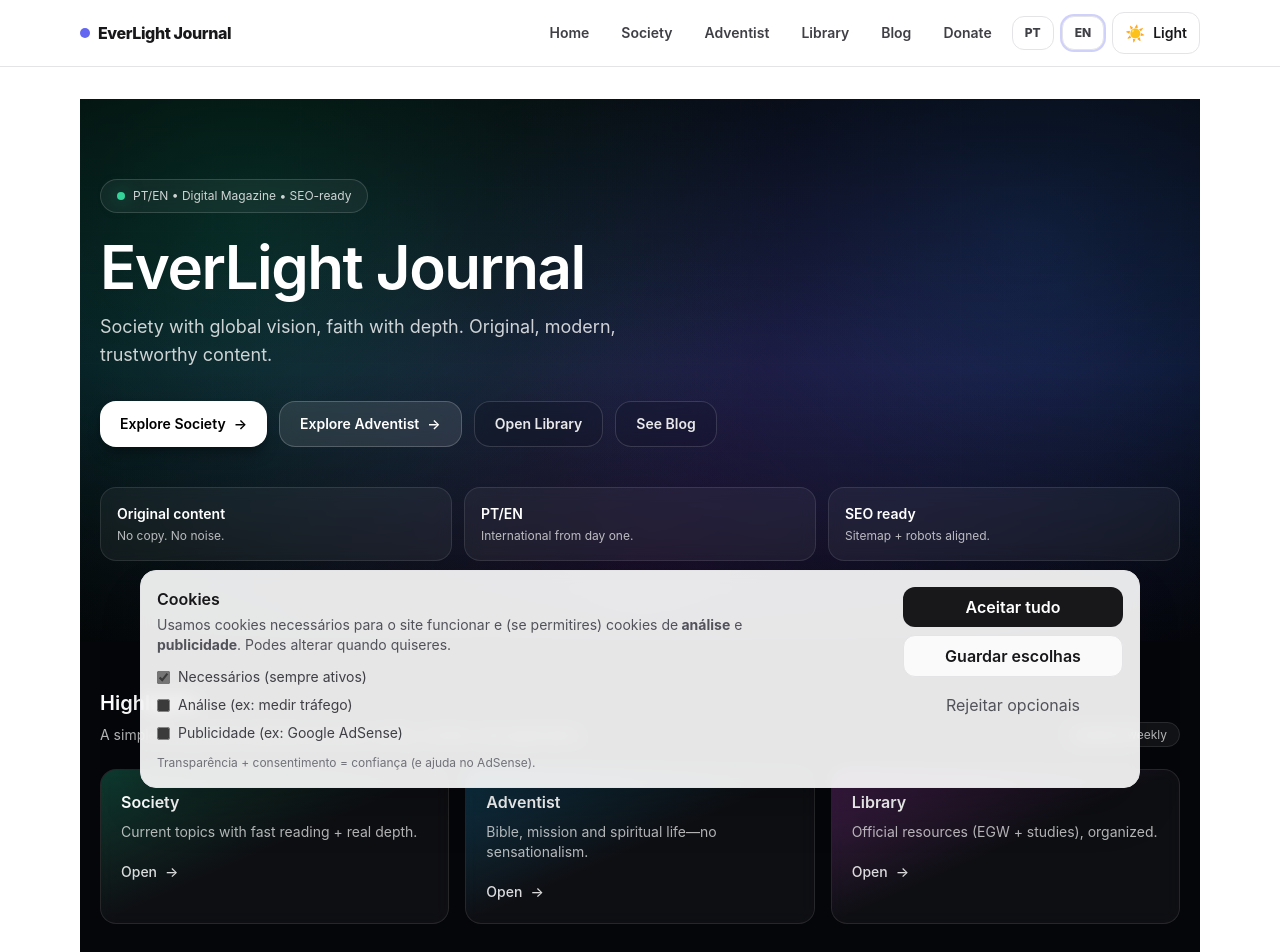
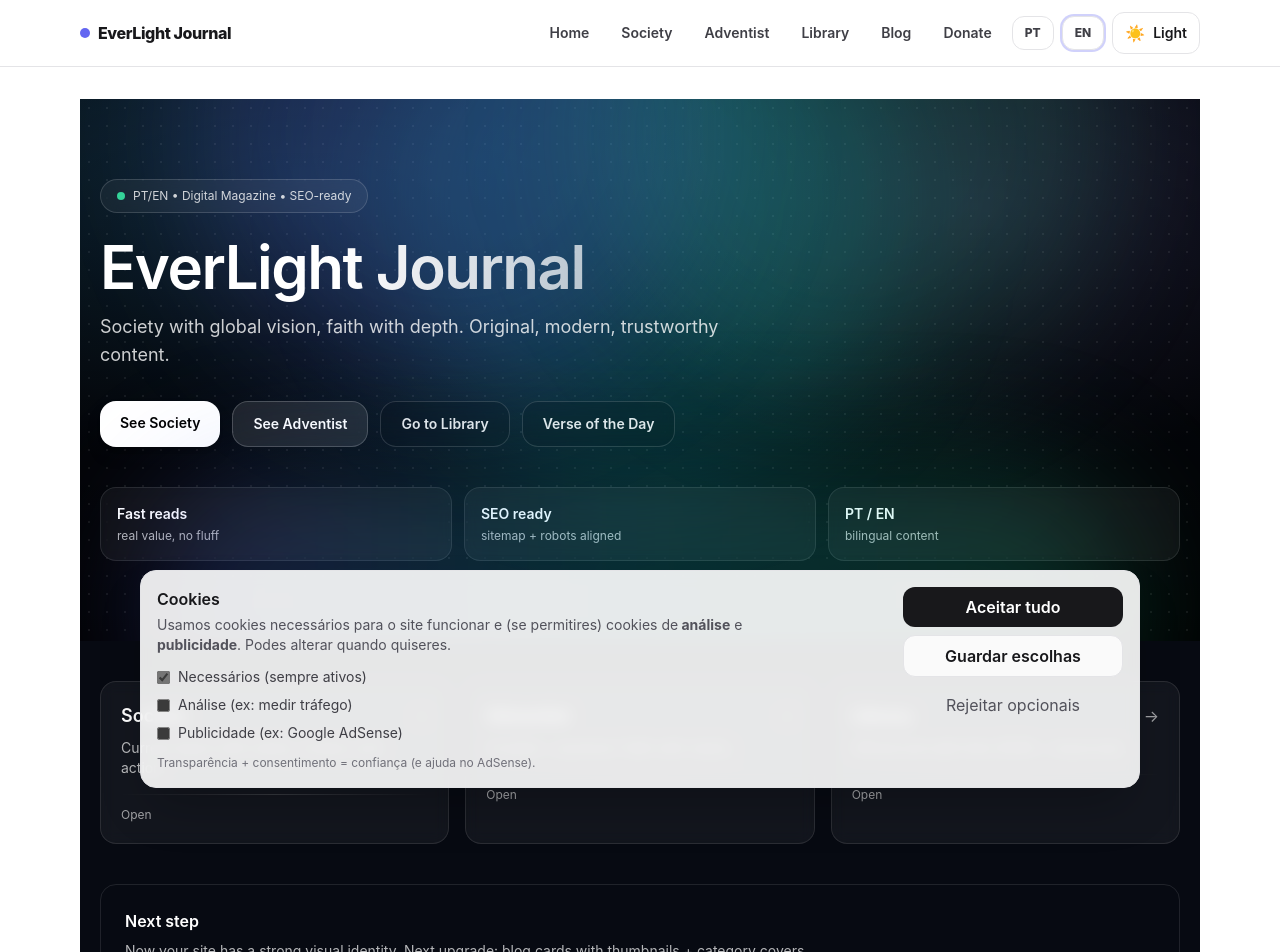
Before and after one commit to eliaslicojicacoma-spec/EverLight-Journal, a Next.js app: page /en in a window 1280 px wide. Shown: the top 952 px of the page. Built offline with nearby package versions, Linux system fonts and the light colour scheme.

Commit message:
Update page.tsx

```diff
--- a/src/app/[locale]/page.tsx
+++ b/src/app/[locale]/page.tsx
@@ -14,43 +14,35 @@ export default function HomePage({ params }: PageProps) {
     ? "Sociedade com visão global, fé com profundidade. Conteúdo original, moderno e confiável."
     : "Society with global vision, faith with depth. Original, modern, trustworthy content.";
 
-  const badge = isPT
-    ? "PT/EN • Revista Digital • SEO-ready"
-    : "PT/EN • Digital Magazine • SEO-ready";
-
-  const ctaPrimary = isPT ? "Explorar Society" : "Explore Society";
-  const ctaSecondary = isPT ? "Explorar Adventist" : "Explore Adventist";
-
   return (
-    <main className="min-h-screen bg-[#05060a] text-white">
+    <main className="min-h-screen bg-[#070A12] text-white">
       {/* HERO */}
       <section className="relative overflow-hidden">
-        {/* Deep base */}
-        <div className="absolute inset-0 bg-gradient-to-b from-[#05060a] via-[#070817] to-[#05060a]" />
+        {/* Background layers */}
+        <div className="absolute inset-0 bg-[radial-gradient(900px_500px_at_20%_15%,rgba(56,189,248,0.25),transparent_60%),radial-gradient(700px_500px_at_80%_20%,rgba(167,139,250,0.22),transparent_55%),radial-gradient(900px_600px_at_50%_90%,rgba(16,185,129,0.18),transparent_55%)]" />
+        <div className="absolute inset-0 bg-gradient-to-b from-black/20 via-black/45 to-black/90" />
+        <div className="absolute inset-0 opacity-[0.07] [background-image:radial-gradient(#ffffff_1px,transparent_1px)] [background-size:18px_18px]" />
 
-        {/* Aurora gradients (premium look) */}
-        <div className="absolute inset-0 opacity-90 [background-image:radial-gradient(900px_circle_at_15%_20%,rgba(16,185,129,0.30),transparent_60%),radial-gradient(900px_circle_at_85%_25%,rgba(59,130,246,0.28),transparent_60%),radial-gradient(900px_circle_at_50%_90%,rgba(168,85,247,0.22),transparent_65%)]" />
+        {/* Glow blobs */}
+        <div className="pointer-events-none absolute -top-40 left-1/2 h-[520px] w-[520px] -translate-x-1/2 rounded-full bg-cyan-400/20 blur-3xl" />
+        <div className="pointer-events-none absolute -top-56 left-[10%] h-[520px] w-[520px] rounded-full bg-indigo-500/20 blur-3xl" />
+        <div className="pointer-events-none absolute -top-56 right-[8%] h-[520px] w-[520px] rounded-full bg-emerald-400/15 blur-3xl" />
 
-        {/* Subtle grid */}
-        <div className="pointer-events-none absolute inset-0 opacity-[0.10] [background-image:linear-gradient(rgba(255,255,255,0.06)_1px,transparent_1px),linear-gradient(90deg,rgba(255,255,255,0.06)_1px,transparent_1px)] [background-size:44px_44px]" />
-
-        {/* Top vignette */}
-        <div className="absolute inset-0 bg-gradient-to-b from-black/40 via-transparent to-black/50" />
-
-        <div className="relative mx-auto max-w-6xl px-5 pb-14 pt-14 sm:pb-20 sm:pt-20">
+        <div className="relative mx-auto max-w-6xl px-5 py-16 sm:py-20">
           {/* Badge */}
           <div className="inline-flex items-center gap-2 rounded-full border border-white/15 bg-white/5 px-4 py-2 text-xs text-white/80 backdrop-blur">
-            <span className="h-2 w-2 rounded-full bg-emerald-400 shadow-[0_0_18px_rgba(16,185,129,0.65)]" />
-            {badge}
+            <span className="h-2 w-2 rounded-full bg-emerald-400" />
+            {isPT ? "PT/EN • Revista Digital • SEO-ready" : "PT/EN • Digital Magazine • SEO-ready"}
           </div>
 
           {/* Title */}
-          <h1 className="mt-6 text-balance text-4xl font-semibold tracking-tight sm:text-6xl">
-            {title}
+          <h1 className="mt-6 text-4xl font-semibold tracking-tight sm:text-5xl md:text-6xl">
+            <span className="bg-gradient-to-r from-white via-white to-white/70 bg-clip-text text-transparent">
+              {title}
+            </span>
           </h1>
 
-          {/* Subtitle */}
-          <p className="mt-4 max-w-2xl text-pretty text-base leading-relaxed text-white/80 sm:text-lg">
+          <p className="mt-4 max-w-2xl text-base leading-relaxed text-white/80 sm:text-lg">
             {subtitle}
           </p>
 
@@ -58,153 +50,101 @@ export default function HomePage({ params }: PageProps) {
           <div className="mt-8 flex flex-wrap gap-3">
             <Link
               href={`/${locale}/society`}
-              className="group inline-flex items-center justify-center gap-2 rounded-2xl bg-white px-5 py-3 text-sm font-semibold text-black shadow-lg shadow-black/30 transition hover:opacity-95"
+              className="rounded-2xl bg-white px-5 py-3 text-sm font-semibold text-black shadow-lg shadow-black/30 transition hover:opacity-90"
             >
-              {ctaPrimary}
-              <span className="transition group-hover:translate-x-0.5">→</span>
+              {isPT ? "Ver Society" : "See Society"}
             </Link>
 
             <Link
               href={`/${locale}/adventist`}
-              className="group inline-flex items-center justify-center gap-2 rounded-2xl border border-white/20 bg-white/10 px-5 py-3 text-sm font-semibold text-white backdrop-blur transition hover:bg-white/15"
+              className="rounded-2xl border border-white/20 bg-white/10 px-5 py-3 text-sm font-semibold text-white backdrop-blur transition hover:bg-white/15"
             >
-              {ctaSecondary}
-              <span className="transition group-hover:translate-x-0.5">→</span>
+              {isPT ? "Ver Adventist" : "See Adventist"}
             </Link>
 
             <Link
               href={`/${locale}/library`}
-              className="inline-flex items-center justify-center rounded-2xl border border-white/15 bg-black/10 px-5 py-3 text-sm font-semibold text-white/90 backdrop-blur transition hover:bg-white/10"
+              className="rounded-2xl border border-white/15 bg-black/10 px-5 py-3 text-sm font-semibold text-white/90 backdrop-blur transition hover:bg-white/10"
             >
-              {isPT ? "Abrir Biblioteca" : "Open Library"}
+              {isPT ? "Ir para Biblioteca" : "Go to Library"}
             </Link>
 
             <Link
-              href={`/${locale}/blog`}
-              className="inline-flex items-center justify-center rounded-2xl border border-white/15 bg-black/10 px-5 py-3 text-sm font-semibold text-white/90 backdrop-blur transition hover:bg-white/10"
+              href={`/${locale}/verse-of-day`}
+              className="rounded-2xl border border-white/15 bg-black/10 px-5 py-3 text-sm font-semibold text-white/90 backdrop-blur transition hover:bg-white/10"
             >
-              {isPT ? "Ver Blog" : "See Blog"}
+              {isPT ? "Versículo do Dia" : "Verse of the Day"}
             </Link>
           </div>
 
           {/* Mini stats */}
           <div className="mt-10 grid gap-3 sm:grid-cols-3">
             {[
-              {
-                t: isPT ? "Conteúdo original" : "Original content",
-                d: isPT ? "Sem cópia. Sem ruído." : "No copy. No noise.",
-              },
-              {
-                t: isPT ? "PT/EN" : "PT/EN",
-                d: isPT ? "Internacional desde o início." : "International from day one.",
-              },
-              {
-                t: isPT ? "SEO pronto" : "SEO ready",
-                d: isPT ? "Sitemap + robots alinhados." : "Sitemap + robots aligned.",
-              },
-            ].map((x) => (
+              { k: isPT ? "Leitura rápida" : "Fast reads", v: isPT ? "valor real, sem enrolação" : "real value, no fluff" },
+              { k: isPT ? "SEO pronto" : "SEO ready", v: isPT ? "sitemap + robots alinhados" : "sitemap + robots aligned" },
+              { k: isPT ? "PT / EN" : "PT / EN", v: isPT ? "conteúdo em duas línguas" : "bilingual content" },
+            ].map((item) => (
               <div
-                key={x.t}
-                className="rounded-2xl border border-white/10 bg-white/5 p-4 backdrop-blur"
+                key={item.k}
+                className="rounded-2xl border border-white/10 bg-white/5 p-4 backdrop-blur transition hover:bg-white/7"
               >
-                <p className="text-sm font-semibold">{x.t}</p>
-                <p className="mt-1 text-xs text-white/70">{x.d}</p>
+                <div className="text-sm font-semibold">{item.k}</div>
+                <div className="mt-1 text-xs text-white/70">{item.v}</div>
               </div>
             ))}
           </div>
         </div>
 
         {/* Bottom glow */}
-        <div className="pointer-events-none absolute -bottom-28 left-1/2 h-72 w-[1050px] -translate-x-1/2 rounded-full bg-gradient-to-r from-emerald-500/18 via-sky-500/14 to-fuchsia-500/14 blur-3xl" />
+        <div className="pointer-events-none absolute -bottom-28 left-1/2 h-72 w-[1000px] -translate-x-1/2 rounded-full bg-gradient-to-r from-indigo-500/25 via-cyan-400/20 to-emerald-400/20 blur-3xl" />
       </section>
 
-      {/* FEATURE GRID */}
-      <section className="mx-auto max-w-6xl px-5 py-12">
-        <div className="flex items-end justify-between gap-4">
-          <div>
-            <h2 className="text-xl font-semibold">
-              {isPT ? "Destaques" : "Highlights"}
-            </h2>
-            <p className="mt-2 max-w-2xl text-sm text-white/70">
-              {isPT
-                ? "Uma estrutura editorial simples, mas poderosa: clareza, contexto e aplicação."
-                : "A simple but powerful editorial structure: clarity, context, and application."}
-            </p>
-          </div>
-          <div className="hidden sm:block">
-            <span className="rounded-full border border-white/10 bg-white/5 px-3 py-1 text-xs text-white/70">
-              {isPT ? "Atualiza semanalmente" : "Updated weekly"}
-            </span>
-          </div>
+      {/* BELOW HERO */}
+      <section className="mx-auto max-w-6xl px-5 py-10">
+        <div className="grid gap-4 md:grid-cols-3">
+          <Card
+            title={isPT ? "Society" : "Society"}
+            desc={isPT ? "Atualidade com clareza, contexto e ação." : "Current topics with clarity, context, and action."}
+            href={`/${locale}/society`}
+          />
+          <Card
+            title={isPT ? "Adventist" : "Adventist"}
+            desc={isPT ? "Curadoria + aplicação prática. Fé com inteligência." : "Curated + practical. Faith with clarity."}
+            href={`/${locale}/adventist`}
+          />
+          <Card
+            title={isPT ? "Library" : "Library"}
+            desc={isPT ? "Links oficiais e seguros (EGW + recursos)." : "Official and safe links (EGW + resources)."}
+            href={`/${locale}/library`}
+          />
         </div>
 
-        <div className="mt-6 grid gap-4 md:grid-cols-3">
-          {[
-            {
-              title: isPT ? "Society" : "Society",
-              desc: isPT
-                ? "Temas atuais com leitura rápida + profundidade real."
-                : "Current topics with fast reading + real depth.",
-              href: `/${locale}/society`,
-              accent: "from-emerald-500/25 via-emerald-500/0 to-transparent",
-            },
-            {
-              title: isPT ? "Adventist" : "Adventist",
-              desc: isPT
-                ? "Bíblia, missão e vida espiritual sem sensacionalismo."
-                : "Bible, mission and spiritual life—no sensationalism.",
-              href: `/${locale}/adventist`,
-              accent: "from-sky-500/25 via-sky-500/0 to-transparent",
-            },
-            {
-              title: isPT ? "Biblioteca" : "Library",
-              desc: isPT
-                ? "Recursos oficiais (EGW + estudos) bem organizados."
-                : "Official resources (EGW + studies), organized.",
-              href: `/${locale}/library`,
-              accent: "from-fuchsia-500/25 via-fuchsia-500/0 to-transparent",
-            },
-          ].map((c) => (
-            <Link
-              key={c.title}
-              href={c.href}
-              className="group relative overflow-hidden rounded-2xl border border-white/10 bg-white/[0.04] p-5 backdrop-blur transition hover:bg-white/[0.07]"
-            >
-              <div className={`absolute inset-0 bg-gradient-to-br ${c.accent}`} />
-              <div className="relative">
-                <h3 className="text-base font-semibold">{c.title}</h3>
-                <p className="mt-2 text-sm text-white/70">{c.desc}</p>
-                <div className="mt-5 inline-flex items-center gap-2 text-sm font-medium text-white/85">
-                  {isPT ? "Abrir" : "Open"}
-                  <span className="transition group-hover:translate-x-0.5">→</span>
-                </div>
-              </div>
-            </Link>
-          ))}
-        </div>
-
-        {/* CTA PANEL */}
-        <div className="mt-10 rounded-2xl border border-white/10 bg-gradient-to-br from-white/6 to-white/0 p-6">
-          <div className="flex flex-col gap-4 sm:flex-row sm:items-center sm:justify-between">
-            <div>
-              <h3 className="text-base font-semibold">
-                {isPT ? "Quer crescer rápido com qualidade?" : "Want fast growth with quality?"}
-              </h3>
-              <p className="mt-2 text-sm text-white/70">
-                {isPT
-                  ? "Vamos publicar 15–30 artigos longos (600–1200 palavras) com consistência editorial e SEO."
-                  : "We’ll publish 15–30 long articles (600–1200 words) with editorial consistency and SEO."}
-              </p>
-            </div>
-            <Link
-              href={`/${locale}/blog`}
-              className="inline-flex items-center justify-center rounded-2xl bg-white px-5 py-3 text-sm font-semibold text-black transition hover:opacity-95"
-            >
-              {isPT ? "Começar pelo Blog" : "Start with Blog"}
-            </Link>
-          </div>
+        <div className="mt-10 rounded-2xl border border-white/10 bg-gradient-to-br from-white/8 to-white/0 p-6">
+          <h3 className="text-base font-semibold">{isPT ? "Próximo passo" : "Next step"}</h3>
+          <p className="mt-2 text-sm text-white/70">
+            {isPT
+              ? "Agora o site já tem presença visual forte. Próximo upgrade: cards do blog com thumbnails + capa por categoria."
+              : "Now your site has a strong visual identity. Next upgrade: blog cards with thumbnails + category covers."}
+          </p>
         </div>
       </section>
     </main>
   );
-              }
+}
+
+function Card({ title, desc, href }: { title: string; desc: string; href: string }) {
+  return (
+    <Link
+      href={href}
+      className="group rounded-2xl border border-white/10 bg-white/5 p-5 backdrop-blur transition hover:bg-white/7 hover:border-white/15"
+    >
+      <div className="flex items-center justify-between">
+        <h2 className="text-lg font-semibold">{title}</h2>
+        <span className="text-white/60 transition group-hover:translate-x-0.5 group-hover:text-white/80">→</span>
+      </div>
+      <p className="mt-2 text-sm text-white/70">{desc}</p>
+      <div className="mt-4 h-[1px] w-full bg-gradient-to-r from-transparent via-white/15 to-transparent" />
+      <p className="mt-3 text-xs text-white/60">Open</p>
+    </Link>
+  );
+}
```
